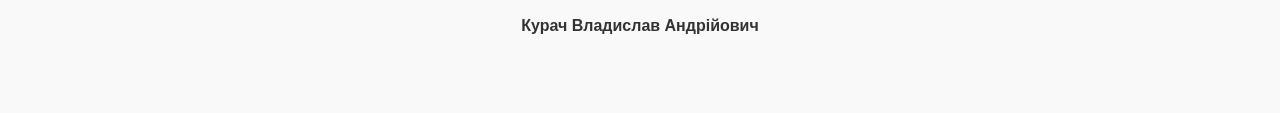
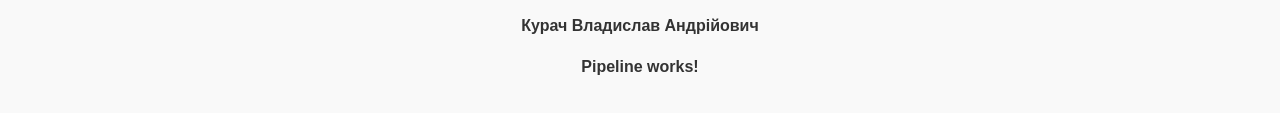
Before and after one commit to nikita-stepanov04/iit-lab4, a plain HTML site: page index.html in a window 1280 px wide. Shown: the part 185-298 px from the top of the page. Drawn offline with Linux system fonts and the light colour scheme.

Commit message:
Update index.html

```diff
--- a/index.html
+++ b/index.html
@@ -11,5 +11,6 @@
     <p>Степанов Нікіта Олегович</p>
     <p>Калина Сергій Олександрович</p>
     <p>Курач Владислав Андрійович</p>
+    <p>Pipeline works!</p>
 </body>
 </html>
```
